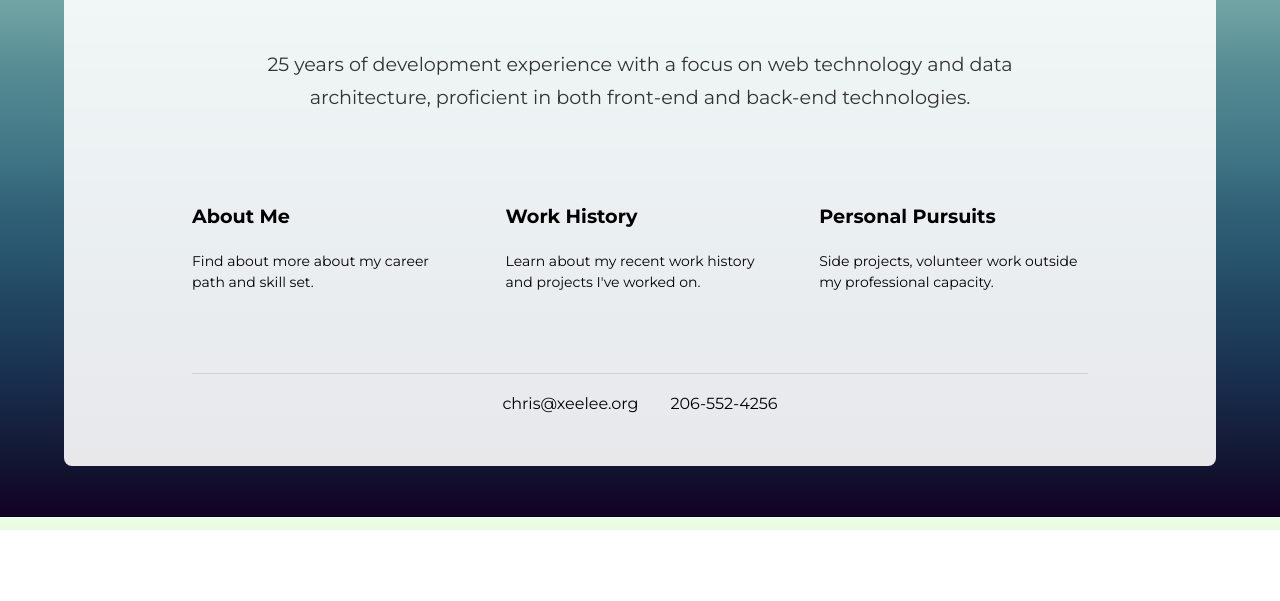
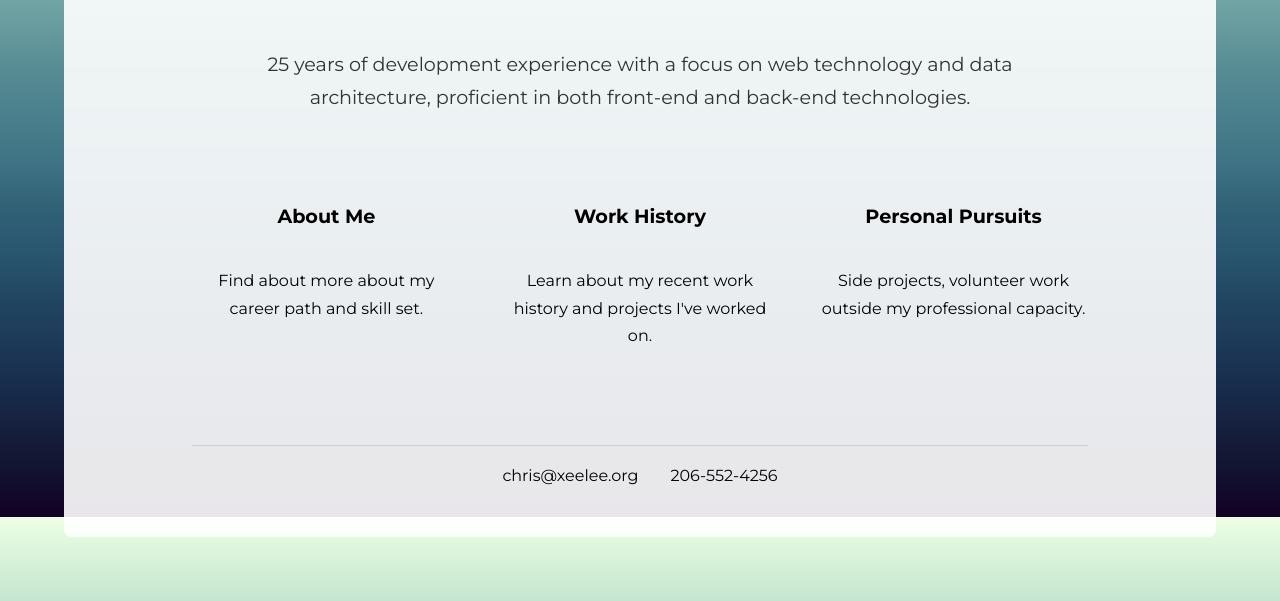
Before and after one commit to hchris28/chrishaskins, a Gatsby site: page / in a window 1280 px wide. Shown: the part 283-884 px from the top of the page. Before the commit the page ends 813 px from the top, so only its background shows below. Built offline with nearby package versions, Linux system fonts and the light colour scheme; Gatsby itself is replaced by a stand-in of ours.

Commit message:
Link card text alignment changes

```diff
--- a/src/components/link-card/link-card.module.scss
+++ b/src/components/link-card/link-card.module.scss
@@ -2,6 +2,8 @@
 .container {
     display: flex;
     flex-direction: column;
+    align-items: center;
+    text-align: center;
 }
 
 .title {
--- a/src/components/link-card/link-card.tsx
+++ b/src/components/link-card/link-card.tsx
@@ -13,9 +13,7 @@ const LinkCard = ({ to, title, children }: LinkCardProps): JSX.Element => {
     return (
         <Link to={to} className={styles.container}>
             <p className={styles.title}>{title}</p>
-            <div className={styles.text}>
-                {children}
-            </div>
+            {children}
         </Link>
     )
 }
--- a/src/pages/index.tsx
+++ b/src/pages/index.tsx
@@ -15,17 +15,17 @@ const IndexPage = (props: PageProps): JSX.Element => {
             <div className={styles.pageLinks}>
                 <div>
                     <LinkCard to="/about-me" title="About Me">
-                        Find about more about my career path and skill set.
+                        <p>Find about more about my career path and skill set.</p>
                     </LinkCard>
                 </div>
                 <div>
                     <LinkCard to="/work-history" title="Work History">
-                        Learn about my recent work history and projects I've worked on.
+                        <p>Learn about my recent work history and projects I've worked on.</p>
                     </LinkCard>
                 </div>
                 <div>
                     <LinkCard to="/personal-pursuits" title="Personal Pursuits">
-                        Side projects, volunteer work outside my professional capacity.
+                        <p>Side projects, volunteer work outside my professional capacity.</p>
                     </LinkCard>
                 </div>
             </div>
```
